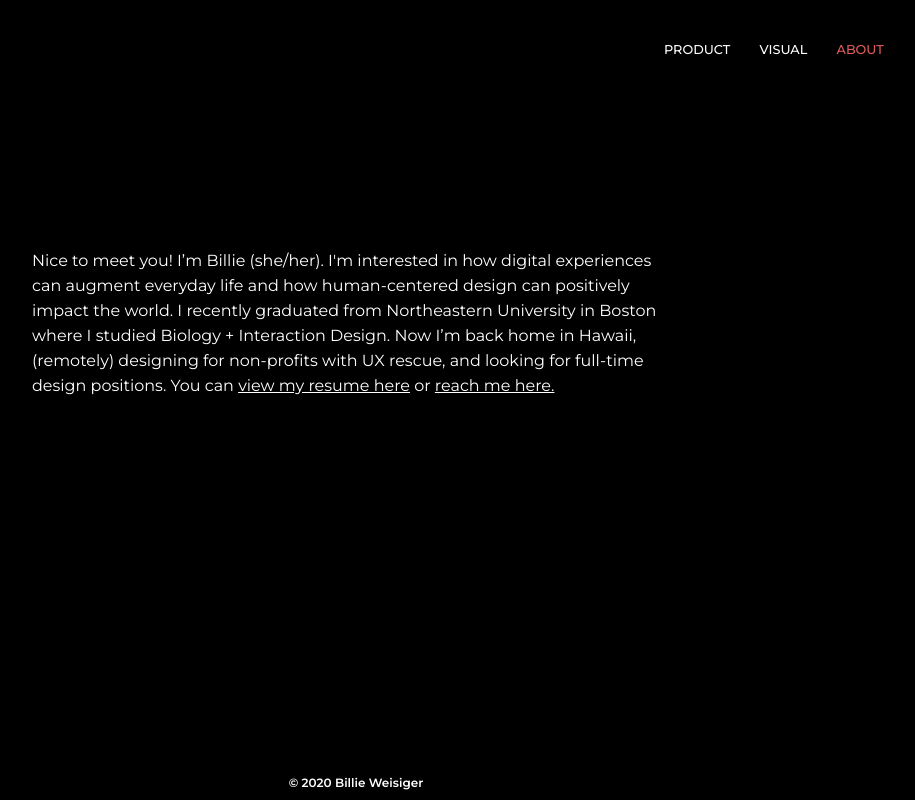
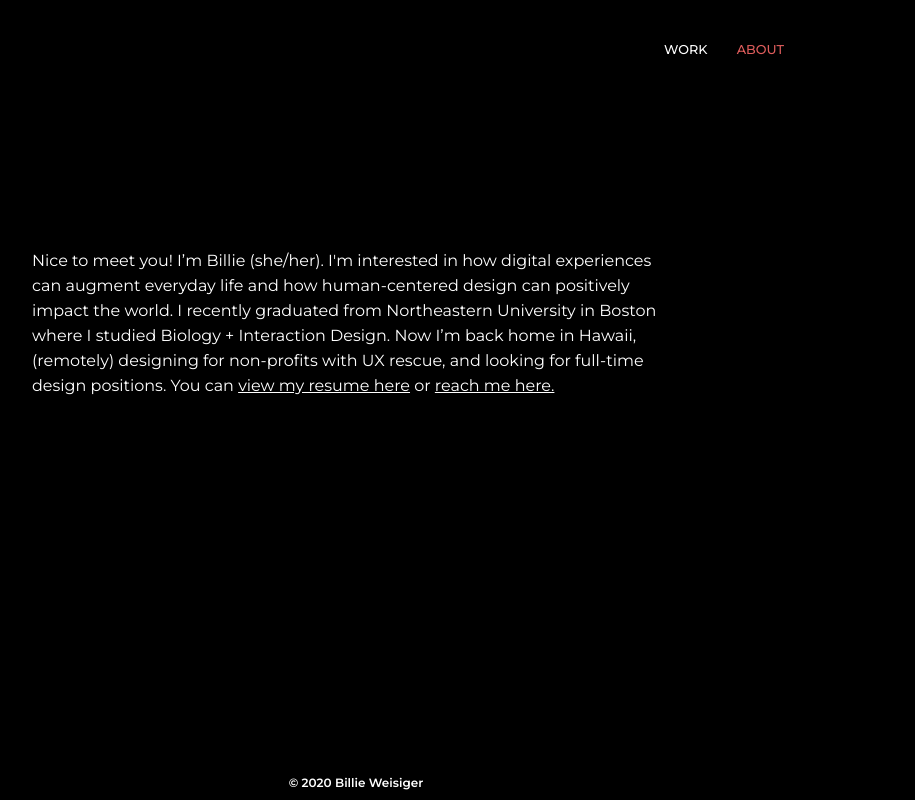
Before and after one commit to billieweisiger/billieweisiger.github.io, a plain HTML site: page about.html in a window 1280 px wide. Shown: the top 800 px of the page, without its empty margins (292-1207 px from the left). Drawn offline with nearby package versions, Linux system fonts and the light colour scheme.

Commit message:
Update about.html

```diff
--- a/about.html
+++ b/about.html
@@ -21,15 +21,13 @@
           <span></span>
           <span></span>
           <ul id="menu">
-            <a href="index.html"><li>PRODUCT</li></a>
-            <a href="https://dribbble.com/billiekw/" target="_blank"><li>VISUAL</li></a>
+            <a href="index.html"><li>WORK</li></a>
             <a href="about.html"  class="active"><li>ABOUT</li></a>
           </ul>
         </div>
       </nav>
       <div class="about">
-        <a href="index.html">PRODUCT</a>
-        <a href="https://dribbble.com/billiekw/" target="_blank">VISUAL</a>
+        <a href="index.html">WORK</a>
         <span><a href="about.html" style="color:#df5d5c">ABOUT</a></span>
       </div>
 
```
